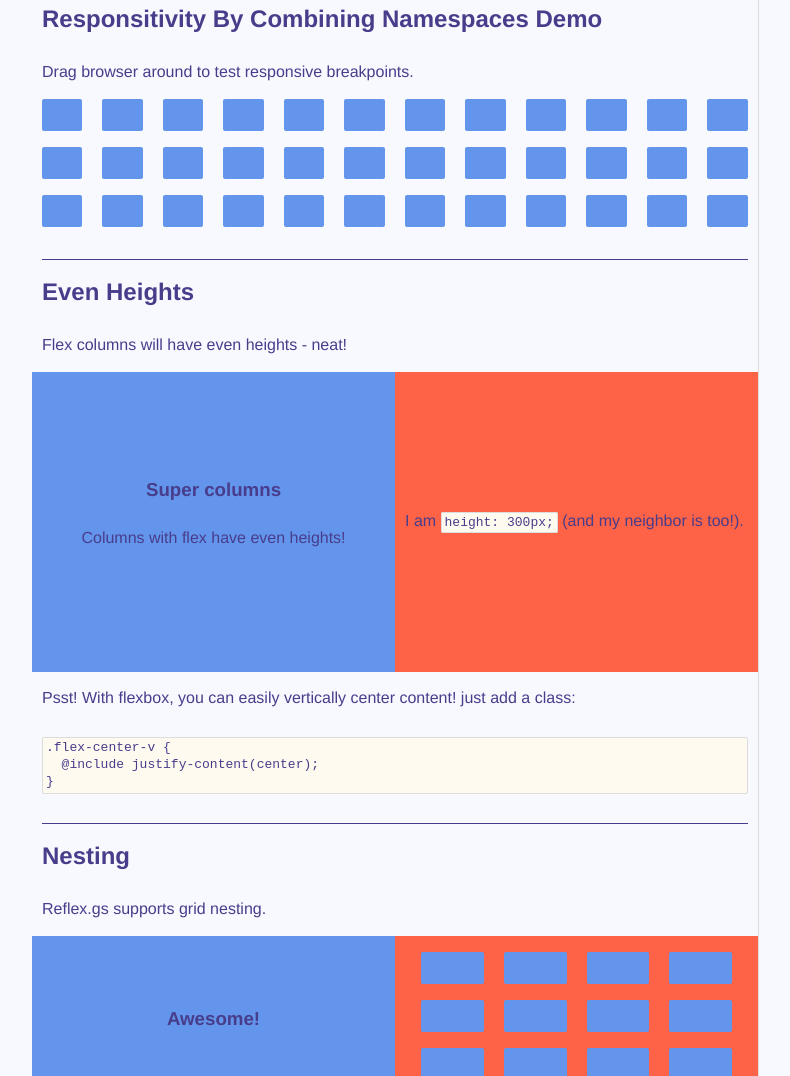
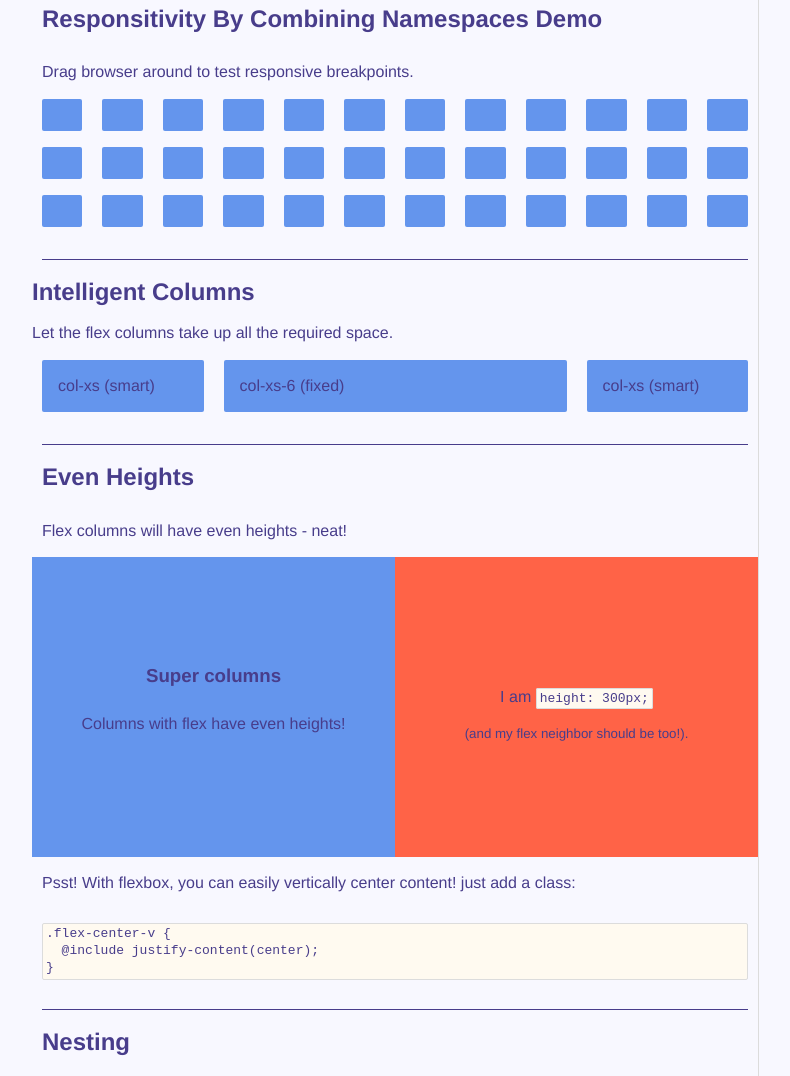
Before and after one commit to matthewsimo/scss-flex-grid, a website: page demo/index.html in a window 1280 px wide. Shown: the part 2249-3325 px from the top of the page, without its empty margins (124-914 px from the left). Drawn offline with Linux system fonts and the light colour scheme.

Commit message:
update demo files

```diff
--- a/demo/index.html
+++ b/demo/index.html
@@ -215,7 +215,6 @@
 
 				<hr>
 
-
 				<div class="row">
 
 					<div class="col col-xs-12">
@@ -335,6 +334,27 @@
 
 				<hr />
 
+				<div class="row">
+
+					<div class="col-xs-12">
+						<h2>Intelligent Columns</h2>
+
+						<p>Let the flex columns take up all the required space.</p>
+					</div>
+
+					<div class="col col-xs">
+						<div class="item">col-xs (smart)</div>
+					</div>
+					<div class="col col-xs-6">
+						<div class="item">col-xs-6 (fixed)</div>
+					</div>
+					<div class="col col-xs">
+						<div class="item">col-xs (smart)</div>
+					</div>
+				</div>
+
+				<hr />
+
 				<h2>Even Heights</h2>
 
 				<p>Flex columns will have even heights - neat!</p>
@@ -344,8 +364,9 @@
 						<h3>Super columns</h3>
 						<p>Columns with flex have even heights!</p>
 					</div>
-					<div class="col col-xs-6 bg--red flex-center-v" style="height: 300px;">
-						<p>I am <code>height: 300px;</code> (and my neighbor is too!).</p>
+					<div class="col col-xs-6 bg--red flex-center-v text-center" style="height: 300px;">
+						<p>I am <code>height: 300px;</code> </p>
+						<small>(and my flex neighbor should be too!).</small>
 					</div>
 				</div>
 
```
Also changed, not shown: demo/no-flex.html (+24 -3 lines).
